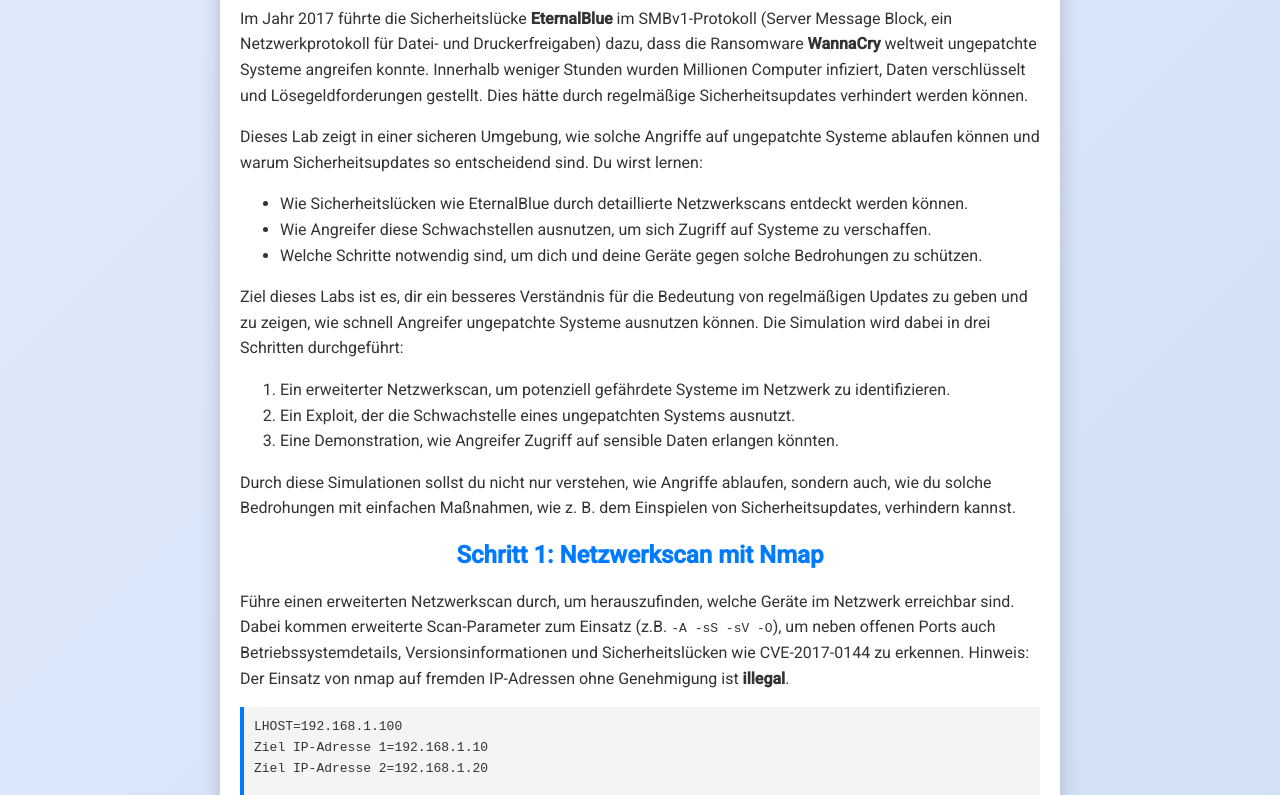
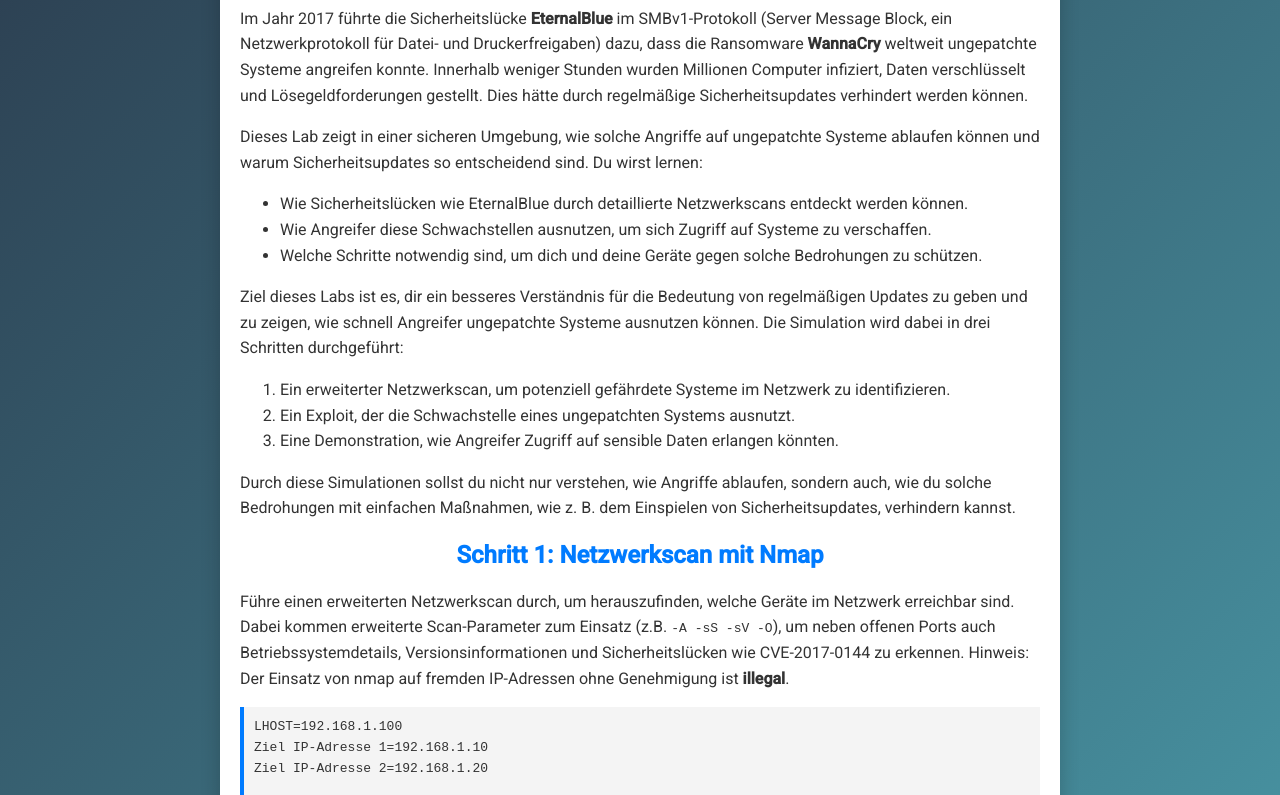
Before and after one commit to sideshowbob84/cdl, a website: page updates.html in a window 1280 px wide. Shown: the part 115-910 px from the top of the page. Drawn offline with Linux system fonts and the light colour scheme.

Commit message:
Update updates.html

```diff
--- a/updates.html
+++ b/updates.html
@@ -8,7 +8,7 @@
   <style>
     body {
       font-family: 'Roboto', Arial, sans-serif;
-      background: linear-gradient(135deg, #e0eafc, #cfdef3);
+      background: linear-gradient(135deg, #2c3e50, #4ca1af);
       margin: 0;
       padding: 20px;
     }
```
